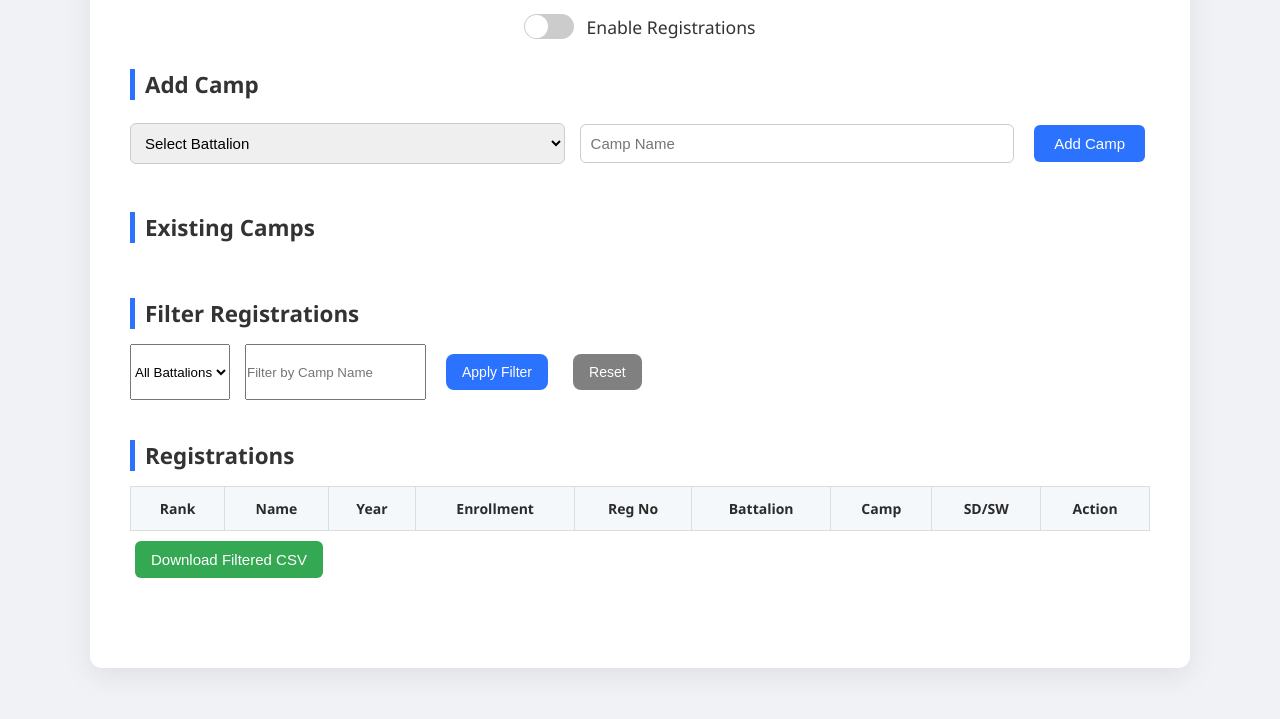
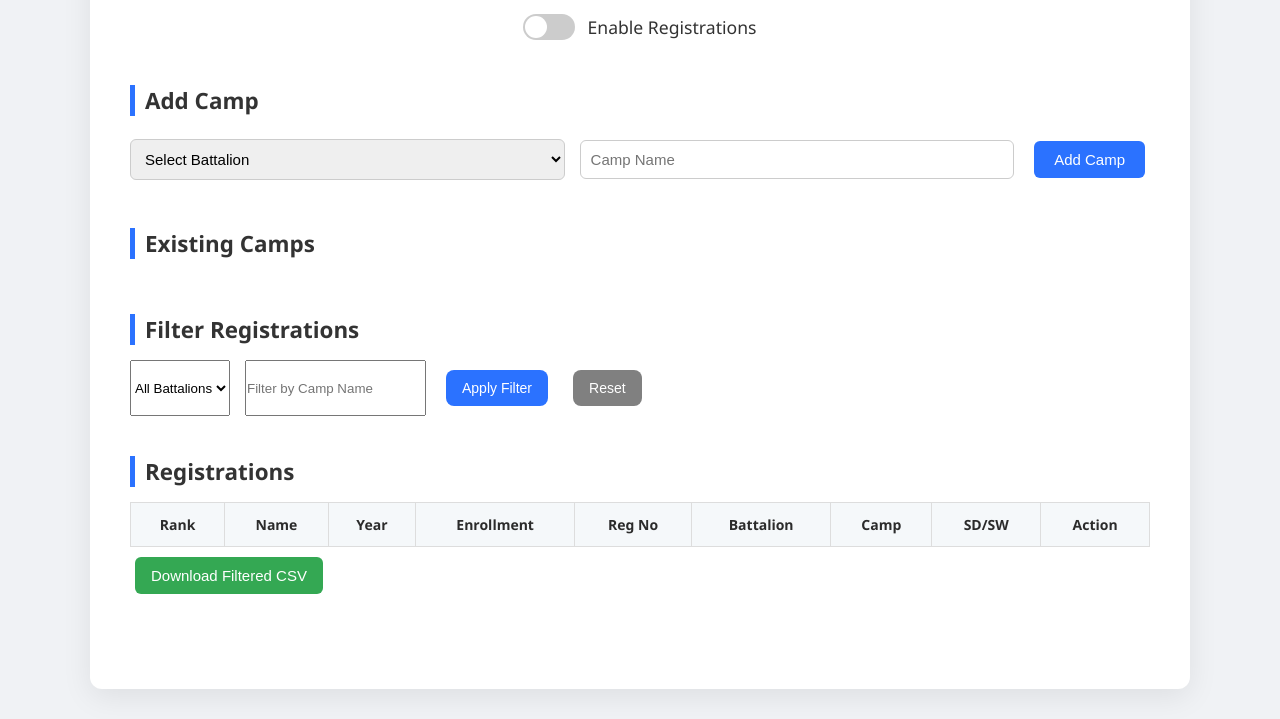
Before and after one commit to naniumesh/ncc-campregistration, a website: page public/admin page/admin.html in a window 1280 px wide. Shown: the part 134-853 px from the top of the page. Before the commit the page ends 832 px from the top, so only its background shows below. Drawn offline with Linux system fonts and the light colour scheme; no server answers.

Commit message:
Update admin.css

```diff
--- a/public/admin page/admin.css
+++ b/public/admin page/admin.css
@@ -46,6 +46,7 @@
   align-items: center;
   gap: 12px;
   font-size: 1.1rem;
+  margin-bottom: 15px;
 }
 
 .toggle input {
@@ -53,25 +54,25 @@
 }
 
 .slider {
-    width: 50px;
-    height: 25px;
+  width: 52px;
+  height: 26px;
   background: #ccc;
-    border-radius: 15px;
+  border-radius: 30px;
   position: relative;
   cursor: pointer;
-    transition: 0.3s;
+  transition: background 0.3s;
 }
 
 .slider::before {
   content: "";
   position: absolute;
-    width: 23px;
-    height: 23px;
+  width: 22px;
+  height: 22px;
   border-radius: 50%;
   background: white;
-    top: 1px;
-    left: 1px;
-    transition: 0.3s;
+  top: 2px;
+  left: 2px;
+  transition: transform 0.3s;
 }
 
 input:checked + .slider {
@@ -79,7 +80,7 @@
 }
 
 input:checked + .slider::before {
-    transform: translateX(25px);
+  transform: translateX(26px);
 }
 
 /* Form Styling */
@@ -88,6 +89,7 @@
   flex-wrap: wrap;
   gap: 15px;
   align-items: center;
+  margin-bottom: 10px;
 }
 
 form select,
@@ -129,6 +131,11 @@
   display: flex;
   align-items: center;
   gap: 8px;
+  transition: background 0.3s;
+}
+
+.badge:hover {
+  background: #cde5ff;
 }
 
 .badge button {
@@ -137,6 +144,7 @@
   color: #ff3b3b;
   font-weight: bold;
   cursor: pointer;
+  font-size: 14px;
 }
 
 /* Table Styling */
@@ -184,16 +192,17 @@
   padding: 10px 16px;
   border: none;
   border-radius: 6px;
-    margin-bottom: 10px;
+  margin-bottom: 15px;
   cursor: pointer;
   font-size: 15px;
+  transition: background 0.3s;
 }
 
 #downloadBtn:hover {
   background: #279946;
 }
 
-    /*dashboard button*/
+/* Dashboard Button */
 .corner-button {
   position: fixed;
   top: 20px;
@@ -206,12 +215,12 @@
   text-decoration: none;
   font-size: 16px;
   box-shadow: 0 4px 6px rgba(0, 0, 0, 0.1);
+  z-index: 999;
 }
+
 .corner-button:hover {
   background-color: #45a049;
 }
-
-
 
 /* Buttons */
 button {
```
Lines whose indentation alone changed are shown as unchanged.
